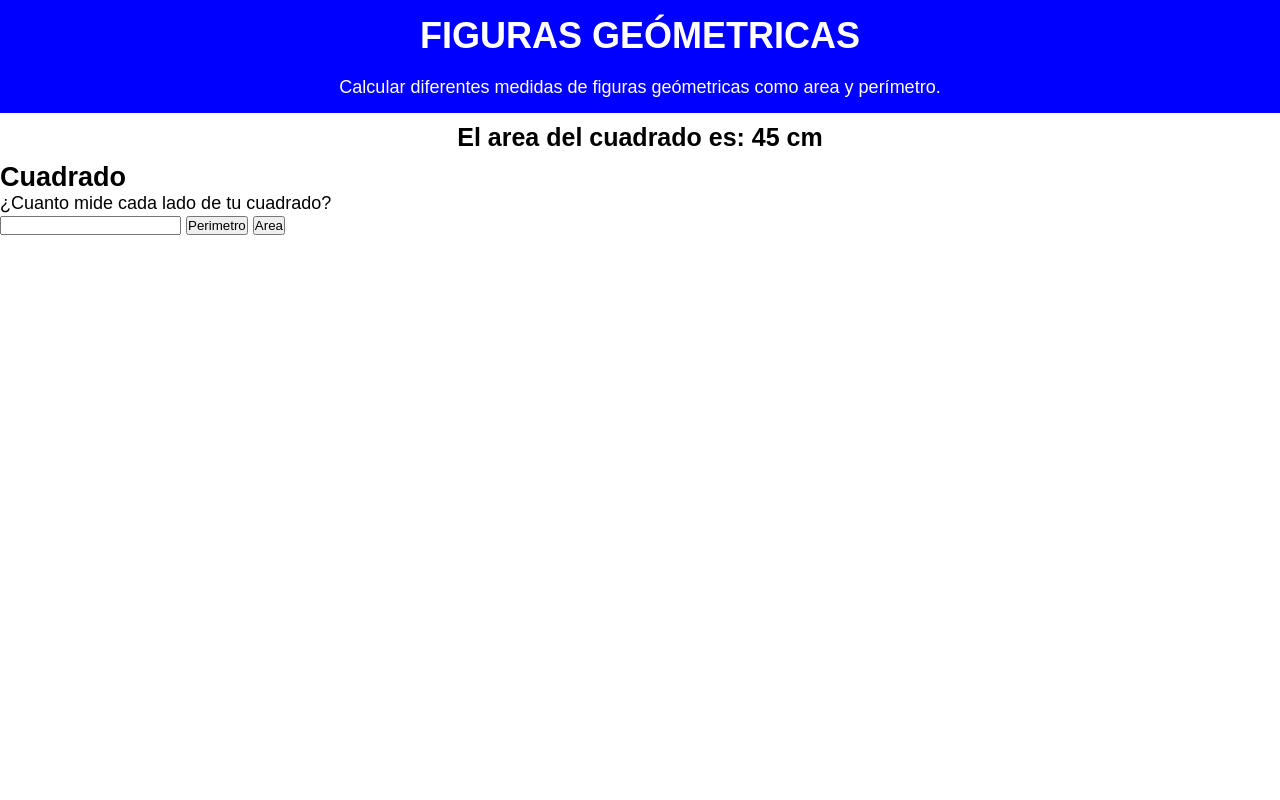
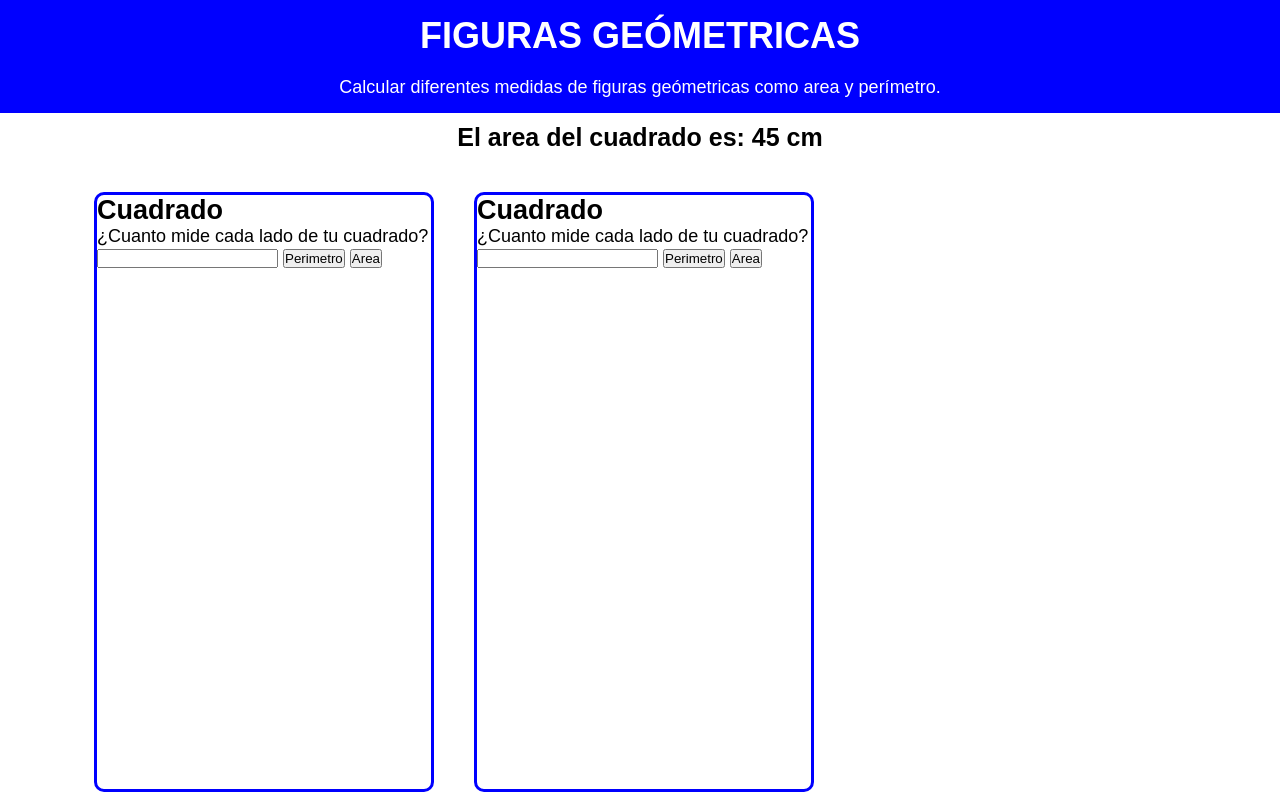
Before and after one commit to mapulgarin2/FigurasGeometricas, a plain HTML site: page index.html in a window 1280 px wide. Shown: the top 800 px of the page. Drawn offline with Linux system fonts and the light colour scheme.

Commit message:
Se alinean las cajas

```diff
--- a/css/index.css
+++ b/css/index.css
@@ -27,7 +27,7 @@ body{
 
 }
 
-.header-decription{
+.header-description{
     color: #fff;
     padding: 10px 0;
 }
@@ -44,3 +44,25 @@ body{
     font-size: 25px;
     font-weight: bold;
 }
+
+/* Contenedor de figuras
+=========================*/
+
+.figures{
+    width: 90%;
+    margin: auto;
+    padding: 10px;
+    overflow: hidden;
+
+}
+
+/* Cajas
+============================== */
+.box {
+ width: 340px;
+ height: 600px;
+ border: 3px solid blue;
+ border-radius: 10px;
+ margin: 20px;
+ float: left;
+}
--- a/index.html
+++ b/index.html
@@ -11,7 +11,7 @@
     <!-- Encabezado -->
     <header class="header">
     <h1 class="header-title">Figuras Geómetricas</h1>
-    <p class="header-decription">
+    <p class="header-description">
         Calcular diferentes medidas de figuras geómetricas como area y perímetro.
     </p>
     </header>
@@ -20,7 +20,29 @@
         <p>El area del cuadrado es: 45 cm</p>
     </div>
     <!-- Seccion de cajas -->
-    <section class="figure">
+    <section class="figures">
+        <div class="box">
+            <div class="box-header">
+                <h2>Cuadrado</h2>
+            </div>
+            <div class="box-main">
+                <p class="box-main__text">¿Cuanto mide cada lado de tu cuadrado?</p>
+                <input class="box-main__input" type="number" name="side" id="side">
+                <button class="box-main__btn" type="button">Perimetro</button>
+                <button class="box-main__btn"  type="button">Area</button>
+            </div>
+        </div>
+        <div class="box">
+            <div class="box-header">
+                <h2>Cuadrado</h2>
+            </div>
+            <div class="box-main">
+                <p class="box-main__text">¿Cuanto mide cada lado de tu cuadrado?</p>
+                <input class="box-main__input" type="number" name="side" id="side">
+                <button class="box-main__btn" type="button">Perimetro</button>
+                <button class="box-main__btn"  type="button">Area</button>
+            </div>
+        </div>
         <div class="box">
             <div class="box-header">
                 <h2>Cuadrado</h2>
```
